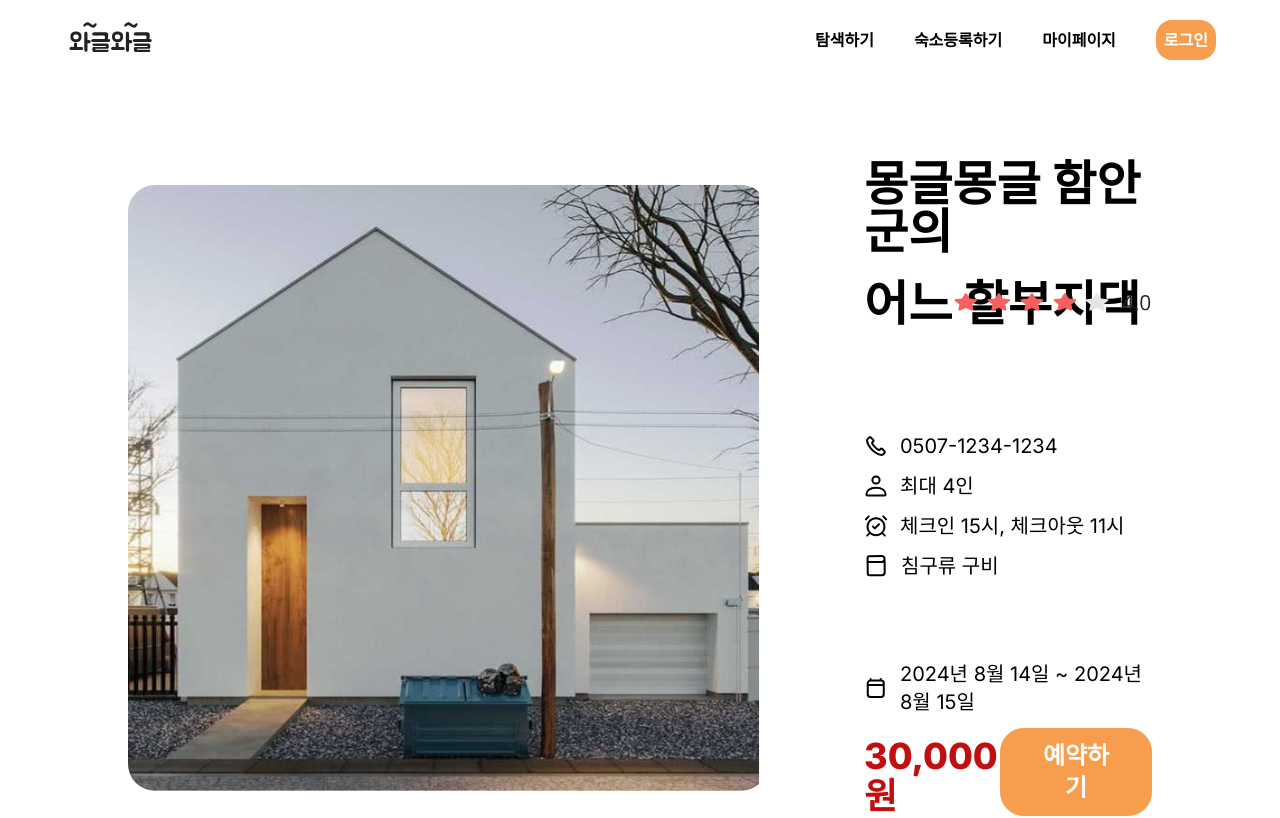
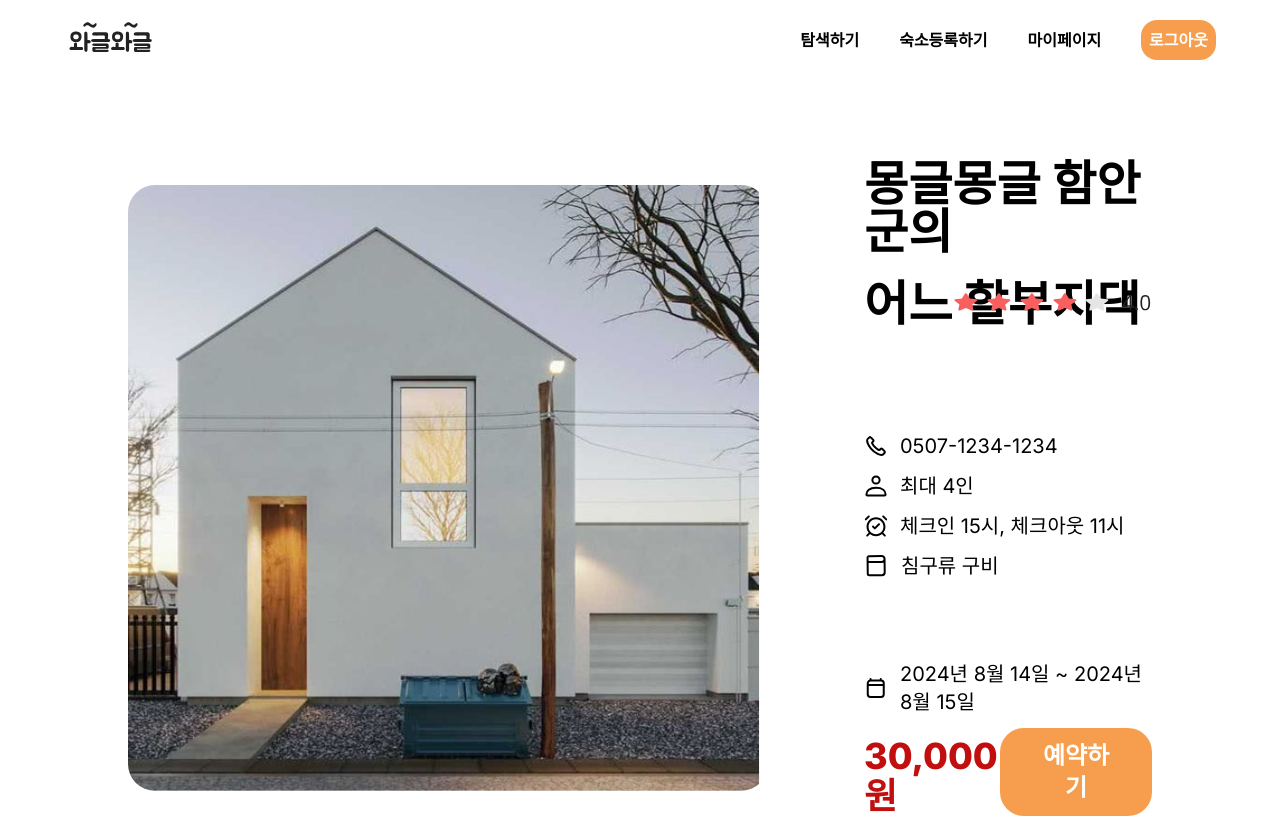
Before and after one commit to Ji-Hyeon212/wagglewaggle, a Next.js app: page /detail in a window 1280 px wide. Shown: the top 818 px of the page. Built offline with nearby package versions, Linux system fonts and the light colour scheme.

Commit message:
텍스트 수정
로그아웃

```diff
--- a/src/components/common/Header.tsx
+++ b/src/components/common/Header.tsx
@@ -16,7 +16,7 @@ const Header = () => {
                 <Link href={'/'} className={'text-21'}>탐색하기</Link>
                 <Link href={'/register'} className={'text-21'}>숙소등록하기</Link>
                 <Link href={'/mypage'} className={'text-21'}>마이페이지</Link>
-                <Link href={'/login'} className={'text-21'}><button className={'bg-[#F69E4D] p-2 rounded-2xl text-white'}>로그인</button></Link>
+                <Link href={'/login'} className={'text-21'}><button className={'bg-[#F69E4D] p-2 rounded-2xl text-white'}>로그아웃</button></Link>
             </div>
         </header>
     )
```
